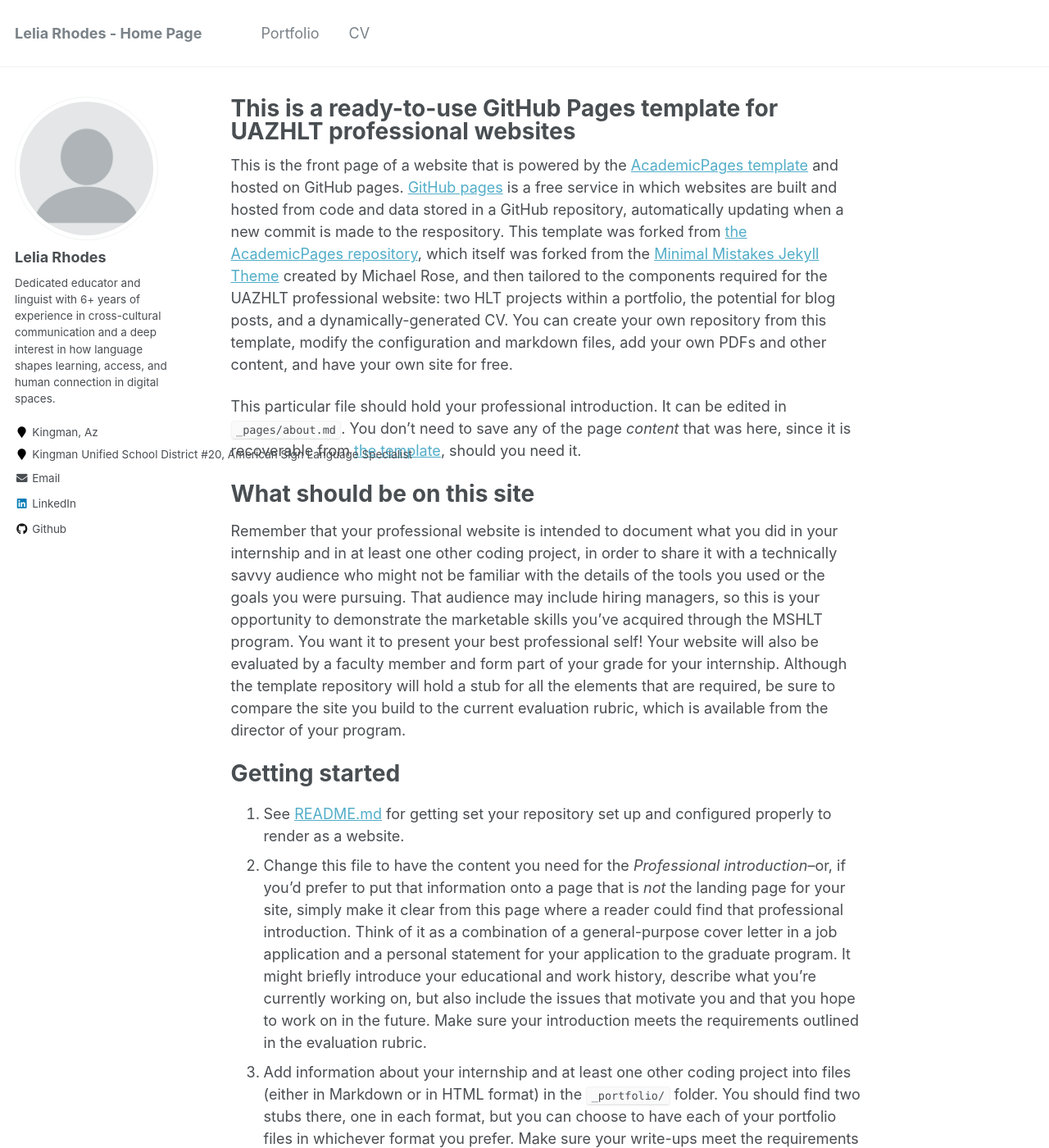
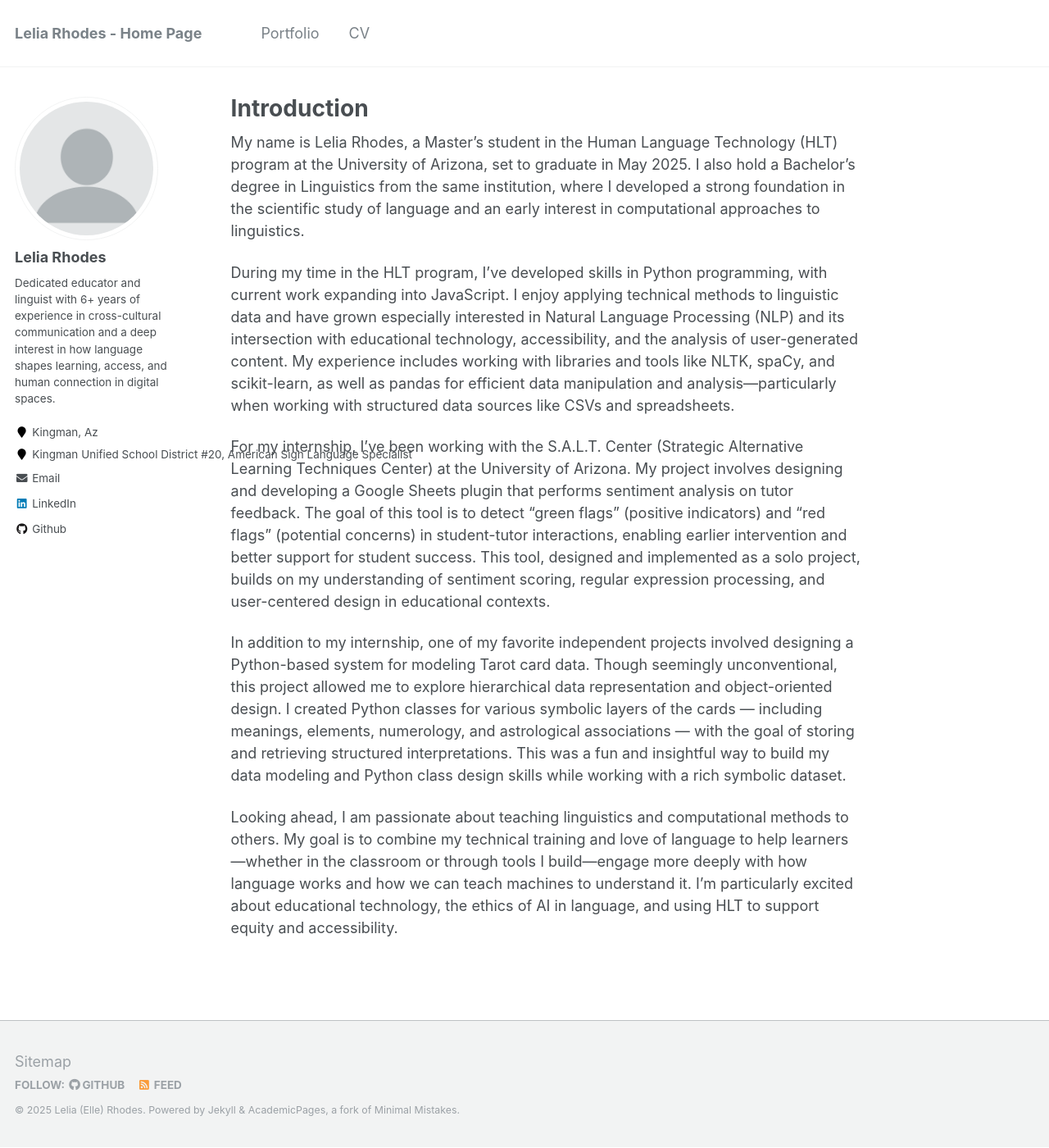
Before and after one commit to leliarhodes72/leliarhodes72.github.io, a Jekyll site: the page built from _pages/about.md, in a window 1280 px wide and 1400 px high. Shown: the whole window at 82% size. Built offline with Jekyll 4.4.1, drawn with Linux system fonts in a browser that asks for light colours; some of the changed text lies outside the part shown.

Commit message:
Update about.md

```diff
--- a/_pages/about.md
+++ b/_pages/about.md
@@ -1,6 +1,6 @@
 ---
 permalink: /
-title: "This is a ready-to-use GitHub Pages template for UAZHLT professional websites"
+title: "Introduction"
 excerpt: "About me"
 author_profile: true
 redirect_from:
@@ -8,38 +8,12 @@ redirect_from:
   - /about.html
 ---
 
-This is the front page of a website that is powered by the [AcademicPages template](https://github.com/academicpages/academicpages.github.io) and hosted on GitHub pages. [GitHub pages](https://pages.github.com) is a free service in which websites are built and hosted from code and data stored in a GitHub repository, automatically updating when a new commit is made to the respository. This template was forked from [the AcademicPages repository](https://github.com/academicpages/academicpages.github.io), which itself was forked from the [Minimal Mistakes Jekyll Theme](https://mmistakes.github.io/minimal-mistakes/) created by Michael Rose, and then tailored to the components required for the UAZHLT professional website: two HLT projects within a portfolio, the potential for blog posts, and a dynamically-generated CV. You can create your own repository from this template, modify the configuration and markdown files, add your own PDFs and other content, and have your own site for free.
+My name is Lelia Rhodes, a Master’s student in the Human Language Technology (HLT) program at the University of Arizona, set to graduate in May 2025. I also hold a Bachelor’s degree in Linguistics from the same institution, where I developed a strong foundation in the scientific study of language and an early interest in computational approaches to linguistics.
 
-This particular file should hold your professional introduction. It can be edited in `_pages/about.md`. You don't need to save any of the page *content* that was here, since it is recoverable from [the template](https://github.com/uazhlt/professionalGHpages.github.io), should you need it.
+During my time in the HLT program, I’ve developed skills in Python programming, with current work expanding into JavaScript. I enjoy applying technical methods to linguistic data and have grown especially interested in Natural Language Processing (NLP) and its intersection with educational technology, accessibility, and the analysis of user-generated content. My experience includes working with libraries and tools like NLTK, spaCy, and scikit-learn, as well as pandas for efficient data manipulation and analysis—particularly when working with structured data sources like CSVs and spreadsheets.
 
-What should be on this site
-======
-Remember that your professional website is intended to document what you did in your internship and in at least one other coding project, in order to share it with a technically savvy audience who might not be familiar with the details of the tools you used or the goals you were pursuing. That audience may include hiring managers, so this is your opportunity to demonstrate the marketable skills you've acquired through the MSHLT program. You want it to present your best professional self! Your website will also be evaluated by a faculty member and form part of your grade for your internship. Although the template repository will hold a stub for all the elements that are required, be sure to compare the site you build to the current evaluation rubric, which is available from the director of your program.
+For my internship, I’ve been working with the S.A.L.T. Center (Strategic Alternative Learning Techniques Center) at the University of Arizona. My project involves designing and developing a Google Sheets plugin that performs sentiment analysis on tutor feedback. The goal of this tool is to detect "green flags" (positive indicators) and "red flags" (potential concerns) in student-tutor interactions, enabling earlier intervention and better support for student success. This tool, designed and implemented as a solo project, builds on my understanding of sentiment scoring, regular expression processing, and user-centered design in educational contexts.
 
-Getting started
-======
-1. See [README.md](https://github.com/uazhlt/professionalGHpages.github.io/blob/main/README.md) for getting set your repository set up and configured properly to render as a website.
-1. Change this file to have the content you need for the *Professional introduction*--or, if you'd prefer to put that information onto a page that is *not* the landing page for your site, simply make it clear from this page where a reader could find that professional introduction. Think of it as a combination of a general-purpose cover letter in a job application and a personal statement for your application to the graduate program. It might briefly introduce your educational and work history, describe what you're currently working on, but also include the issues that motivate you and that you hope to work on in the future. Make sure your introduction meets the requirements outlined in the evaluation rubric.
-1. Add information about your internship and at least one other coding project into files (either in Markdown or in HTML format) in the `_portfolio/` folder. You should find two stubs there, one in each format, but you can choose to have each of your portfolio files in whichever format you prefer. Make sure your write-ups meet the requirements outlined in the evaluation rubric.
-1. Add the information that you'd like to have on your CV into `_pages/cv.md`. Make sure your CV meets the requirements outlined in the evaluation rubric.
+In addition to my internship, one of my favorite independent projects involved designing a Python-based system for modeling Tarot card data. Though seemingly unconventional, this project allowed me to explore hierarchical data representation and object-oriented design. I created Python classes for various symbolic layers of the cards — including meanings, elements, numerology, and astrological associations — with the goal of storing and retrieving structured interpretations. This was a fun and insightful way to build my data modeling and Python class design skills while working with a rich symbolic dataset.
 
-Be sure to complete this information and submit your URL to the faculty evaluator by the deadline each term. The evaluator will prepare a feedback sheet for you to indicate how your site scored relative to the rubric. If there are significant points that need to be improved, you want to ensure you have time to receive that feedback and implement any revisions before the end of the term.
-
-Site-wide configuration
-------
-The main configuration file for the site is in the base directory in [_config.yml](https://github.com/academicpages/academicpages.github.io/blob/master/_config.yml), which defines the content in the sidebars and other site-wide features. You will need to replace the default values there with ones about yourself and your site's github repository; read this file carefully to make sure you've updated them all. The configuration file for the top menu is in [_data/navigation.yml](https://github.com/academicpages/academicpages.github.io/blob/master/_data/navigation.yml). For example, if you want to add a section for *Talks* back into the site, you can add a navbar item for that (in navigation.yml) to add them back into the header. Make sure there's still a `talks.html` file in the _pages directory, and then add files for individual talks in the _talks directory. You'll follow a similar process to restore other navbar items or create your own.
-
-Create content & metadata
-------
-For site content, there is one markdown file for each type of content, which are stored in directories like _publications, _talks, _posts, _teaching, or _pages. For this template, only the _posts and _portfolio directories have been kept, but you can see the [original AcademicPages repository](https://github.com/academicpages/academicpages.github.io) for an example, if you'd like to add any of those categories back in.
-
-If you choose to add some of these categories back to your site, you may find a lot of useful utilities to make updates to the site information work more smoothly. For example, each talk is a markdown file in the [_talks directory](https://github.com/academicpages/academicpages.github.io/tree/master/_talks). At the top of each markdown file is structured data in YAML about the talk, which the theme will parse to do lots of cool stuff. The same structured data about a talk is used to generate the list of talks on the [Talks page](https://academicpages.github.io/talks), each [individual page](https://academicpages.github.io/talks/2012-03-01-talk-1) for specific talks, the talks section for the [CV page](https://academicpages.github.io/cv), and the [map of places you've given a talk](https://academicpages.github.io/talkmap.html) (if you run this [python file](https://github.com/academicpages/academicpages.github.io/blob/master/talkmap.py) or [Jupyter notebook](https://github.com/academicpages/academicpages.github.io/blob/master/talkmap.ipynb), which creates the HTML for the map based on the contents of the _talks directory).
-
-**Markdown generator**
-
-The creator of the AcademicPages template has also created [a set of Jupyter notebooks](https://github.com/academicpages/academicpages.github.io/tree/master/markdown_generator
-) that converts a CSV containing structured data about talks or presentations into individual markdown files that will be properly formatted for the AcademicPages template. The sample CSVs in that directory are the ones used to create the site at stuartgeiger.com. His usual workflow is to keep a spreadsheet of publications and talks, then run the code in these notebooks to generate the markdown files, then commit and push them to the GitHub repository.
-
-For more info
-------
-More info about configuring AcademicPages can be found in [the guide](https://academicpages.github.io/markdown/). The [guides for the Minimal Mistakes theme](https://mmistakes.github.io/minimal-mistakes/docs/configuration/) (which this theme was forked from) might also be helpful.
+Looking ahead, I am passionate about teaching linguistics and computational methods to others. My goal is to combine my technical training and love of language to help learners—whether in the classroom or through tools I build—engage more deeply with how language works and how we can teach machines to understand it. I’m particularly excited about educational technology, the ethics of AI in language, and using HLT to support equity and accessibility.
```
